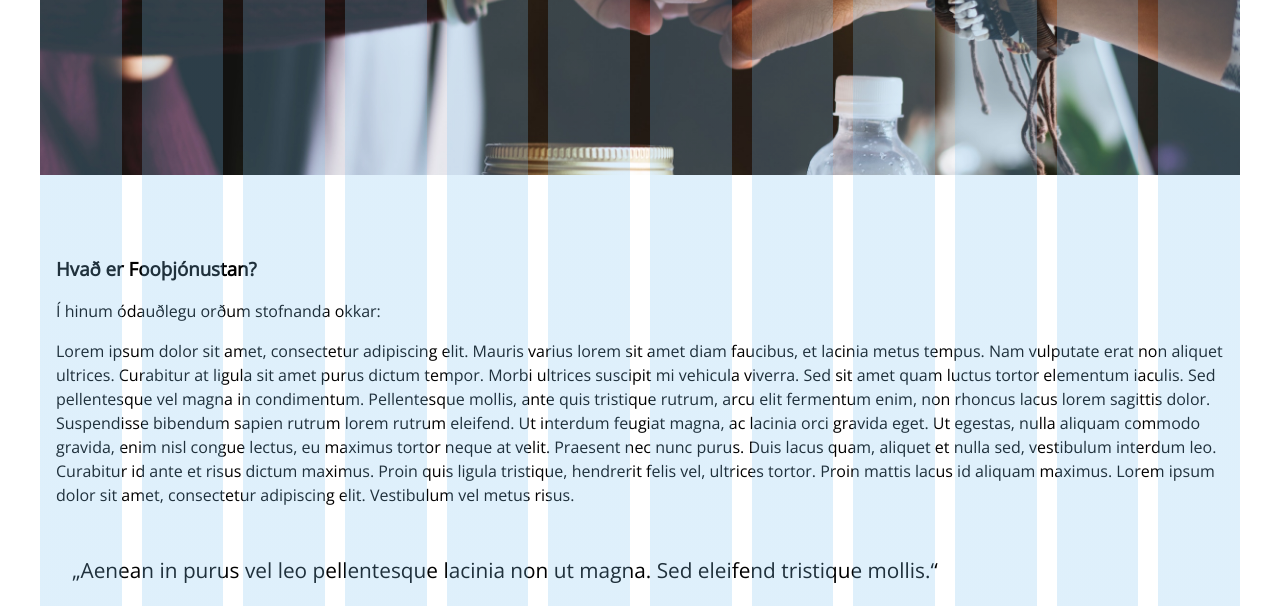
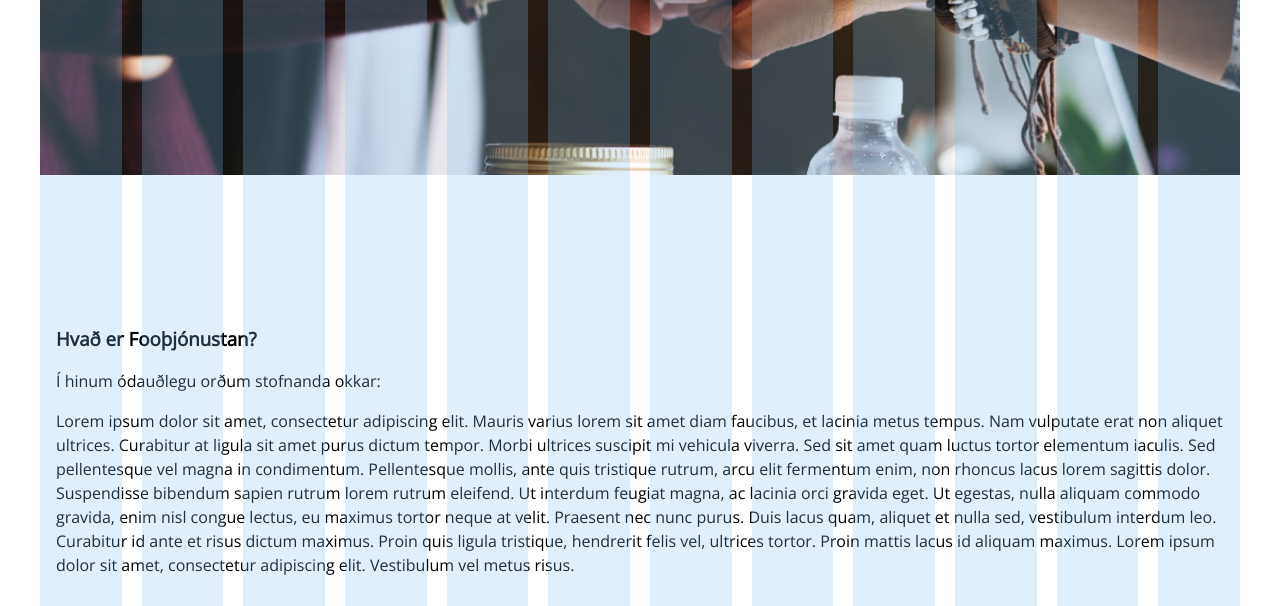
Before and after one commit to MyDickTasteLIkeLemons/Hop_verkefni1_-vef, a website: page About.html in a window 1280 px wide. Shown: the part 323-929 px from the top of the page. Drawn offline with nearby package versions, Linux system fonts and the light colour scheme.

Commit message:
about page close to finished

```diff
--- a/About.html
+++ b/About.html
@@ -5,7 +5,7 @@
     <meta charset="utf-8">
     <link rel="stylesheet" href="styles.css">
     <link rel="stylesheet" href="grid.css">
-	<link href="https://fonts.googleapis.com/css?family=Open+Sans:400,400i|Roboto+Slab" rel="stylesheet">
+	<link href="https://fonts.googleapis.com/css?family=Open+Sans:400,400i,700i|Roboto+Slab:400,700" rel="stylesheet">
 	<!--<link rel="stylesheet" href="grid.css">-->
   </head>
   <body>
@@ -35,10 +35,9 @@
 
 <!--------------------------------------------------------->
 
-	<section class="about">
-		<div class = "about__title">
-			<h3 >Hvað er Fooþjónustan?</h3>
-		</div>
+	<section class="about main_content">
+
+		<h3 class = "about__title">Hvað er Fooþjónustan?</h3>
     <div class="about__wrapper">
       <p class="about__text">Í hinum ódauðlegu orðum stofnanda okkar:</p>
 
--- a/scss/aboutContent.scss
+++ b/scss/aboutContent.scss
@@ -5,6 +5,9 @@
   &__title {
 
     margin-top: 5em;
+    font-family: 'Roboto Slab', sans-serif;
+    font-weight: 700;
+    font-size: 1.5em;
 
   }
 
@@ -17,16 +20,18 @@
   }
 
   &__quote {
-
+    font-size: 1.3em;
+    font-style: italic;
     margin-top: 3em;
     margin-bottom: 3em;
-    margin-left: 1em;
-    margin-right: 1em;
+    width: 100%;
 
-    @media (min-width: $phone-max-width) and (max-width: $tablet-max-width) {
+
+
+    @media (min-width: $phone-max-width) {
       float: right;
-      margin-right: 0em;
-      margin-left: 4em;
+      margin-right: 3%;
+      margin-left: 5%;
       width: 50%;
     }
 
```
